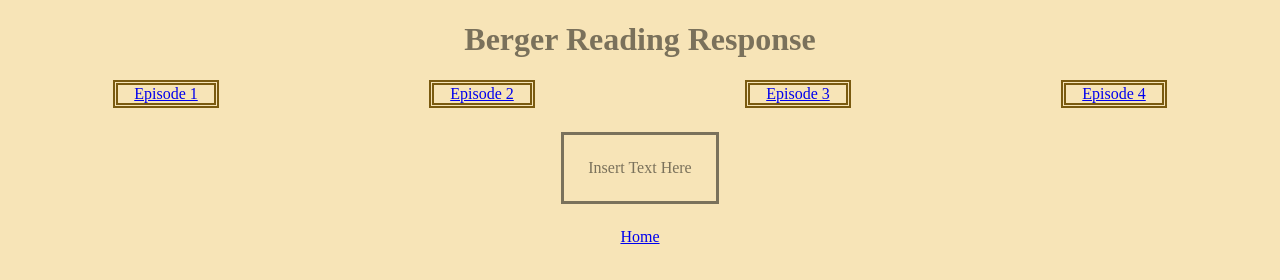
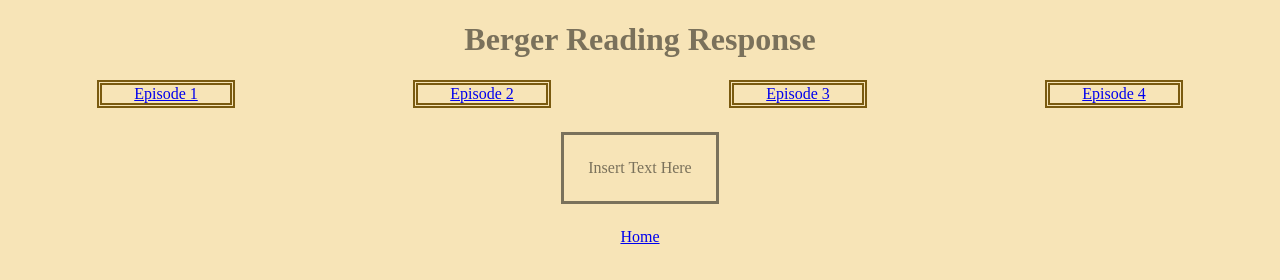
Before and after one commit to metemetioglu/metemetioglu.github.io, a plain HTML site: page readingresponse2.html in a window 1280 px wide. Drawn offline with Linux system fonts and the light colour scheme.

Commit message:
Update (Feb 22. 2023 4:28pm)

```diff
--- a/StyleSheet3.css
+++ b/StyleSheet3.css
@@ -10,8 +10,8 @@ p{
 }
 
 a{
-    margin-top: 1em;
-    padding: 1em;
+    margin-top: 2em;
+    padding: 2em;
 }
 
 .flex-container{
--- a/readingresponse2.html
+++ b/readingresponse2.html
@@ -12,16 +12,16 @@
             <center> <h1>Berger Reading Response</h1> </center>
             <div class="flex-container">
                 <div style="border: thick double #7A5A10; width: fit-content; height: fit-content;">
-                    <a href="https://www.youtube.com/watch?v=0pDE4VX_9Kk">Episode 1</a>
+                    <a href="https://www.youtube.com/watch?v=0pDE4VX_9Kk" target= "_blank">Episode 1</a>
                 </div>
                 <div style="border: thick double #7A5A10; width: fit-content; height: fit-content;">
-                    <a href="https://www.youtube.com/watch?v=m1GI8mNU5Sg">Episode 2</a>
+                    <a href="https://www.youtube.com/watch?v=m1GI8mNU5Sg" target= "_blank">Episode 2</a>
                 </div>
                 <div style="border: thick double #7A5A10; width: fit-content; height: fit-content;">
-                    <a href="https://www.youtube.com/watch?v=Z7wi8jd7aC4">Episode 3</a>
+                    <a href="https://www.youtube.com/watch?v=Z7wi8jd7aC4" target= "_blank">Episode 3</a>
                 </div>
                 <div style="border: thick double #7A5A10; width: fit-content; height: fit-content;">
-                    <a href="https://www.youtube.com/watch?v=5jTUebm73IY">Episode 4</a>
+                    <a href="https://www.youtube.com/watch?v=5jTUebm73IY" target= "_blank">Episode 4</a>
                 </div>
             </div>
             <center> <p>Insert Text Here</p> </center>
```
